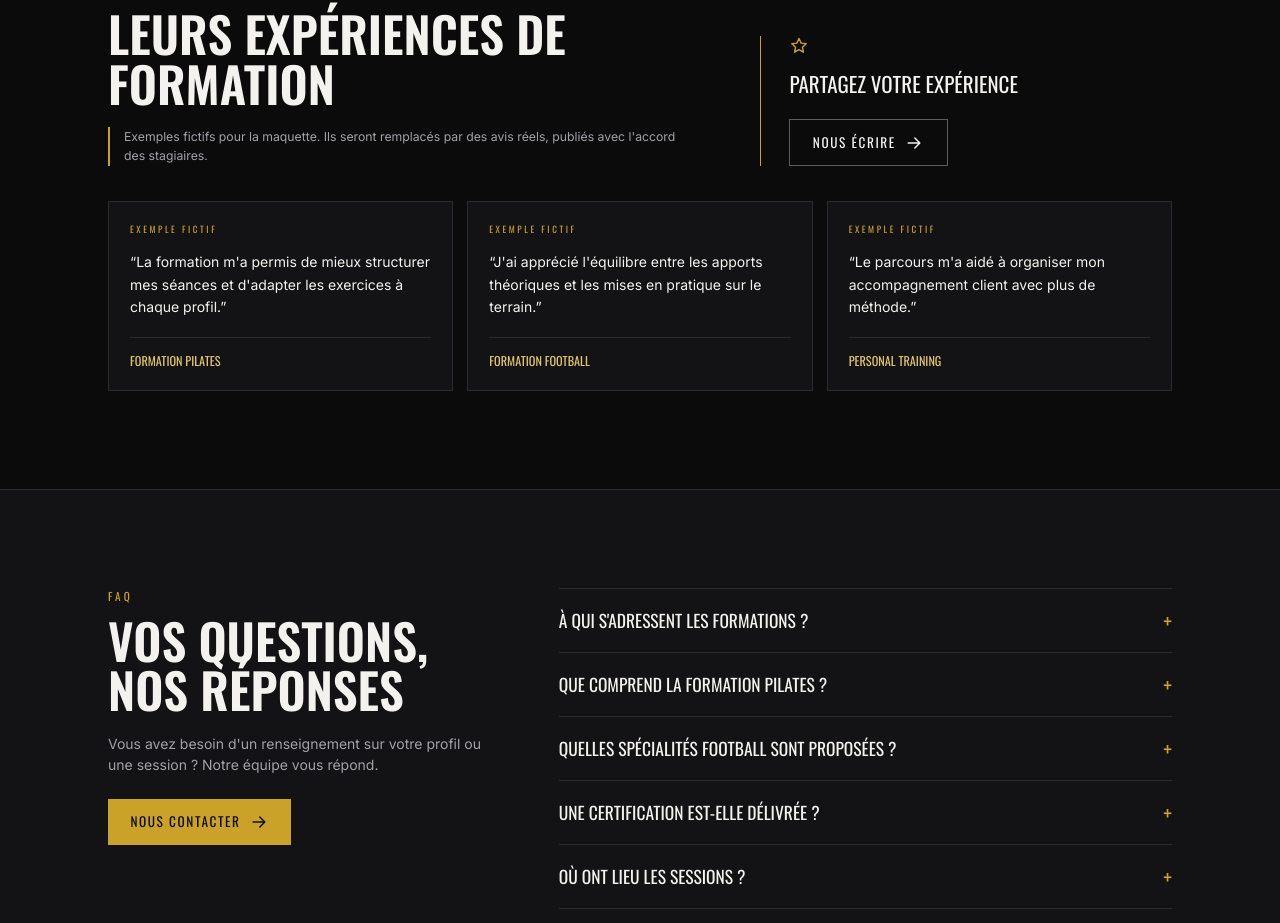
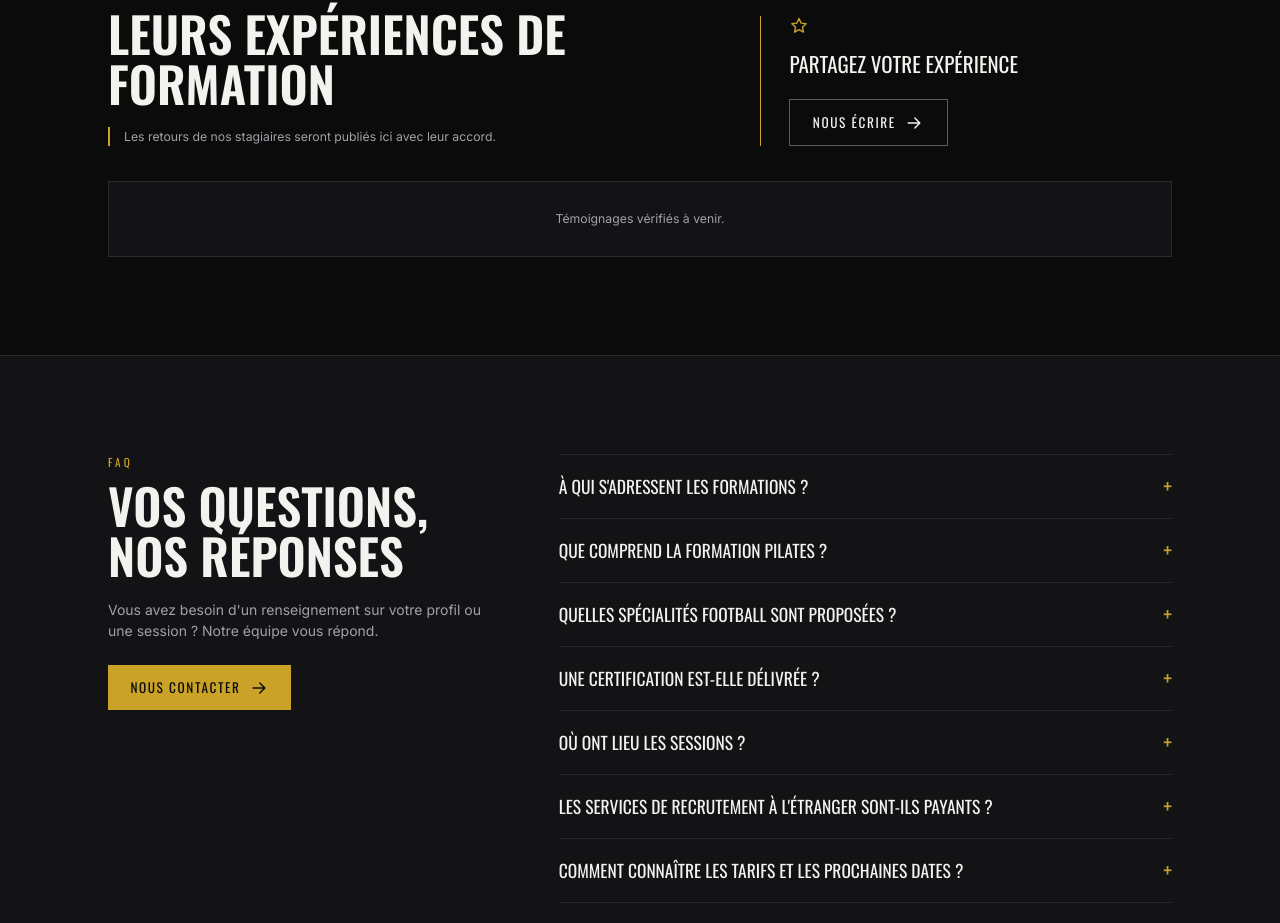
Before and after one commit to Amenflh/Defenders, a Next.js app in the folder frontend/: page / in a window 1280 px wide. Shown: the part 6439-7362 px from the top of the page. Built offline with nearby package versions, Linux system fonts and the light colour scheme.

Commit message:
fix: complete site audit and popup consistency
Co-authored-by: Copilot <223556219+Copilot@users.noreply.github.com>

```diff
--- a/frontend/src/app/contact/ContactForm.tsx
+++ b/frontend/src/app/contact/ContactForm.tsx
@@ -54,7 +54,7 @@ export function ContactForm({ preselected }: { preselected?: DisciplineSlug }) {
 
   return (
     // La clé change à chaque envoi : le formulaire est remonté avec les valeurs renvoyées.
-    <form key={state.attempt} action={action} noValidate className="space-y-10">
+    <form key={state.attempt} action={action} noValidate encType="multipart/form-data" className="space-y-10">
       {state.status === "error" && (
         <div ref={statusRef} tabIndex={-1} role="alert" className="border border-red-500/50 bg-red-500/10 px-5 py-4 text-sm text-red-200 outline-none">
           {state.message}
--- a/frontend/src/app/globals.css
+++ b/frontend/src/app/globals.css
@@ -156,6 +156,6 @@
 }
 
 @keyframes dialog-in {
-  from { opacity: 0; transform: scale(.96); }
-  to { opacity: 1; transform: scale(1); }
+  from { opacity: 0; transform: translate(-50%, -50%) scale(.96); }
+  to { opacity: 1; transform: translate(-50%, -50%) scale(1); }
 }
--- a/frontend/src/app/page.tsx
+++ b/frontend/src/app/page.tsx
@@ -97,21 +97,6 @@ const faqs = [
   {
     question: "Comment connaître les tarifs et les prochaines dates ?",
     answer: "Les tarifs et les places disponibles ne sont pas publiés de façon constante. Consultez le planning et contactez l'académie pour les informations à jour.",
-  },
-];
-
-const testimonials = [
-  {
-    discipline: "Formation Pilates",
-    quote: "La formation m'a permis de mieux structurer mes séances et d'adapter les exercices à chaque profil.",
-  },
-  {
-    discipline: "Formation Football",
-    quote: "J'ai apprécié l'équilibre entre les apports théoriques et les mises en pratique sur le terrain.",
-  },
-  {
-    discipline: "Personal Training",
-    quote: "Le parcours m'a aidé à organiser mon accompagnement client avec plus de méthode.",
   },
 ];
 
@@ -338,7 +323,7 @@ export default function HomePage() {
             <p className="eyebrow mb-3">Témoignages</p>
             <h2 className="heading-lg">Leurs expériences de formation</h2>
             <p className="mt-5 max-w-2xl border-l-2 border-gold pl-4 text-sm leading-relaxed text-mist">
-              Exemples fictifs pour la maquette. Ils seront remplacés par des avis réels, publiés avec l&apos;accord des stagiaires.
+              Les retours de nos stagiaires seront publiés ici avec leur accord.
             </p>
           </Reveal>
           <Reveal delay={120} className="border-t border-gold pt-6 lg:border-t-0 lg:border-l lg:pt-0 lg:pl-8">
@@ -349,14 +334,10 @@ export default function HomePage() {
             </a>
           </Reveal>
         </div>
-        <div className="container-site mt-10 grid gap-4 md:grid-cols-3">
-          {testimonials.map((testimonial) => (
-            <article key={testimonial.discipline} className="flex min-h-48 flex-col border border-line bg-ink-2 p-6">
-              <p className="eyebrow text-[0.65rem]">Exemple fictif</p>
-              <p className="mt-4 flex-1 leading-relaxed text-bone">&ldquo;{testimonial.quote}&rdquo;</p>
-              <p className="mt-5 border-t border-line pt-4 font-display text-sm uppercase text-gold-soft">{testimonial.discipline}</p>
-            </article>
-          ))}
+        <div className="container-site mt-10">
+          <p className="border border-line bg-ink-2 px-6 py-8 text-center text-sm text-mist">
+            Témoignages vérifiés à venir.
+          </p>
         </div>
       </section>
 
@@ -369,7 +350,7 @@ export default function HomePage() {
             <p className="mt-5 max-w-md text-mist">
               Vous avez besoin d&apos;un renseignement sur votre profil ou une session ? Notre équipe vous répond.
             </p>
-            <Link href="/contact" className="btn btn-primary mt-7">
+            <Link href="/contact?popup=1" className="btn btn-primary mt-7">
               Nous contacter <Icon name="arrow" />
             </Link>
           </Reveal>
@@ -400,7 +381,7 @@ export default function HomePage() {
             </p>
           </Reveal>
           <Reveal delay={150} className="flex flex-wrap gap-4">
-            <Link href="/contact" className="btn btn-primary">
+            <Link href="/contact?popup=1" className="btn btn-primary">
               S&apos;inscrire <Icon name="arrow" />
             </Link>
             <a href={site.phone.href} className="btn btn-ghost">
--- a/frontend/src/app/planning/PlanningBoard.tsx
+++ b/frontend/src/app/planning/PlanningBoard.tsx
@@ -98,7 +98,7 @@ export function PlanningBoard({ sessions, initial }: { sessions: Session[]; init
           <p className="text-mist">
             Intéressé par la formation <span className="text-bone">{META[filter].label}</span> ?
           </p>
-          <Link href={`/contact?formation=${filter}`} className="btn btn-primary">
+          <Link href={`/contact?popup=1&formation=${filter}`} className="btn btn-primary">
             Demander une inscription
           </Link>
         </div>
--- a/frontend/src/app/planning/page.tsx
+++ b/frontend/src/app/planning/page.tsx
@@ -40,7 +40,7 @@ export default async function PlanningPage({ searchParams }: PageProps<"/plannin
                 sessions.
               </p>
               <div className="mt-6 flex flex-wrap justify-center gap-4">
-                <Link href="/contact" className="btn btn-primary">Nous contacter</Link>
+                <Link href="/contact?popup=1" className="btn btn-primary">Nous contacter</Link>
                 <a href={site.phone.href} className="btn btn-ghost">{site.phone.label}</a>
               </div>
             </div>
--- a/frontend/src/components/DisciplinePage.tsx
+++ b/frontend/src/components/DisciplinePage.tsx
@@ -40,7 +40,7 @@ export function DisciplinePage({ d }: { d: Discipline }) {
               </dl>
             </Reveal>
             <Reveal delay={320} className="mt-10 flex flex-wrap gap-4">
-              <Link href={`/contact?formation=${d.slug}`} className="btn btn-primary">
+              <Link href={`/contact?popup=1&formation=${d.slug}`} className="btn btn-primary">
                 S&apos;inscrire <Icon name="arrow" />
               </Link>
               <Link href={`/planning?discipline=${d.slug}`} className="btn btn-ghost">
@@ -155,7 +155,7 @@ export function DisciplinePage({ d }: { d: Discipline }) {
         <div className="container-site">
           <Reveal className="mb-10 flex flex-wrap items-end justify-between gap-6">
             <h2 className="heading-lg">Découvrez aussi</h2>
-            <Link href={`/contact?formation=${d.slug}`} className="btn btn-primary">
+            <Link href={`/contact?popup=1&formation=${d.slug}`} className="btn btn-primary">
               Demander une inscription <Icon name="arrow" />
             </Link>
           </Reveal>
--- a/frontend/src/components/Header.tsx
+++ b/frontend/src/components/Header.tsx
@@ -72,7 +72,7 @@ export function Header() {
           </nav>
 
           <div className="flex shrink-0 items-center gap-2 sm:gap-3">
-            <Link href="/contact" className="btn btn-primary !py-2 !px-2.5 !text-[0.62rem] sm:!py-2.5 sm:!px-3 sm:!text-xs xl:!px-4">
+            <Link href="/contact?popup=1" className="btn btn-primary !py-2 !px-2.5 !text-[0.62rem] sm:!py-2.5 sm:!px-3 sm:!text-xs xl:!px-4">
               <span className="sm:hidden">Inscription</span>
               <span className="hidden sm:inline">Réserver ma place</span>
             </Link>
--- a/frontend/src/components/Sidebar.tsx
+++ b/frontend/src/components/Sidebar.tsx
@@ -91,7 +91,7 @@ export function Sidebar({ open, onClose, pathname }: Props) {
           <a href={site.address.href} target="_blank" rel="noreferrer" className="flex items-center gap-3 text-mist hover:text-bone">
             <Icon name="pin" className="text-gold" /> {site.address.lines.join(", ")}
           </a>
-          <Link href="/contact" onClick={onClose} className="btn btn-primary mt-2 w-full">
+          <Link href="/contact?popup=1" onClick={onClose} className="btn btn-primary mt-2 w-full">
             Réserver ma place <Icon name="arrow" />
           </Link>
         </div>
```
Also changed, not shown: frontend/src/app/contact/actions.ts (+7 -1 lines), frontend/src/components/Footer.tsx (+14 -5 lines), 2 other files (tests, documents, lock files or other folders).
